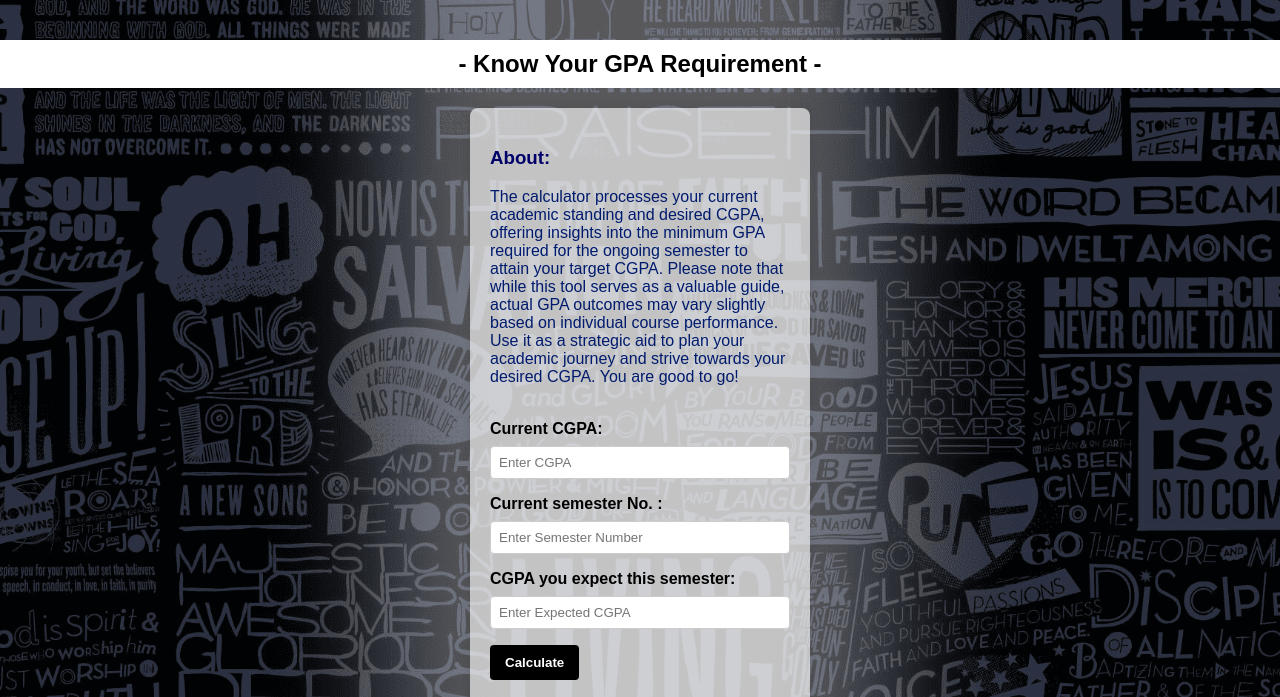
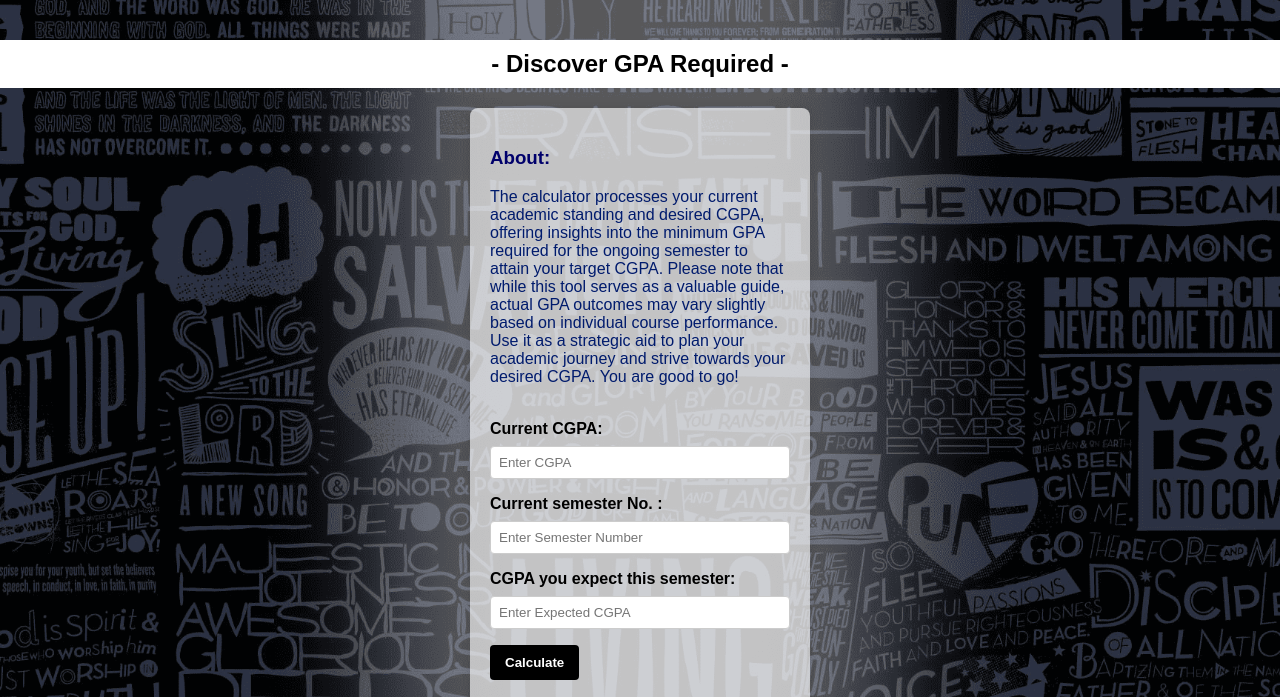
Before and after one commit to samyakmaitre/CGPA_predictor, a plain HTML site: page index.html in a window 1280 px wide. Shown: the top 697 px of the page. Drawn offline with Linux system fonts and the light colour scheme.

Commit message:
final final final

```diff
--- a/index.html
+++ b/index.html
@@ -7,12 +7,12 @@
     <meta name="viewport" content="width=device-width, initial-scale=1.0">
     <link rel="stylesheet" href="style.css">
     <link rel="stylesheet" href="https://cdnjs.cloudflare.com/ajax/libs/font-awesome/4.7.0/css/font-awesome.min.css">
-    <title>Required GPA Calculator</title>
+    <title>Aim your GPA</title>
 
 </head>
 <body>
 
-    <h2>- Know Your GPA Requirement -</h2>
+    <h2>- Discover GPA Required -</h2>
 
 
 
```
